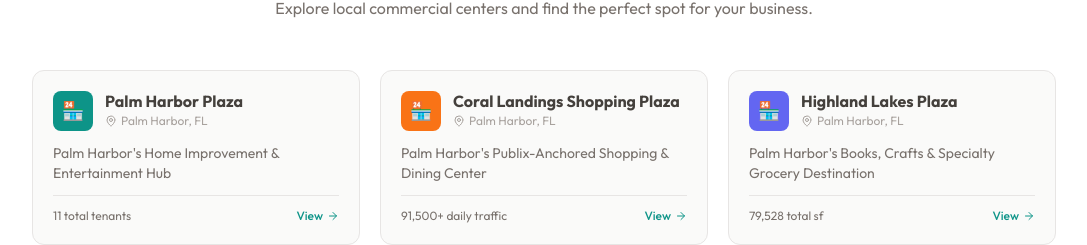
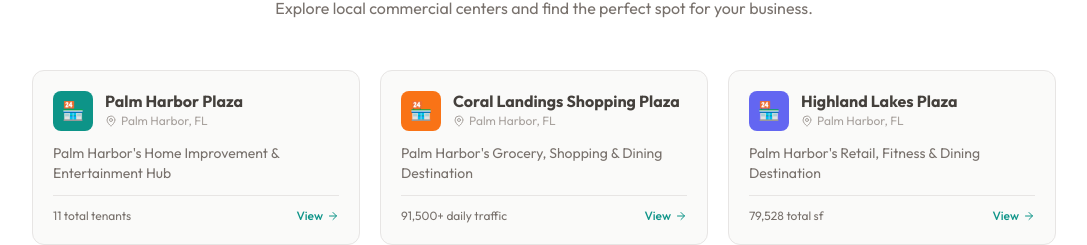
Before and after one commit to stephennewman/newmanpropertiesllc, a Next.js app: page / in a window 1280 px wide. Shown: the part 1251-1496 px from the top of the page, without its empty margins (96-1183 px from the left). Built offline with nearby package versions, Linux system fonts and the light colour scheme.

Commit message:
Update taglines to use category types instead of store names

```diff
--- a/data/properties.ts
+++ b/data/properties.ts
@@ -131,7 +131,7 @@ export const properties: Record<string, PropertyData> = {
   corallandings: {
     slug: "corallandings",
     name: "Coral Landings Shopping Plaza",
-    tagline: "Palm Harbor's Publix-Anchored Shopping & Dining Center",
+    tagline: "Palm Harbor's Grocery, Shopping & Dining Destination",
     description: "Coral Landings is a Publix-anchored neighborhood shopping center in the heart of Palm Harbor's affluent trade area. With over 91,500 vehicles passing daily on US Highway 19, the plaza offers exceptional visibility and a dynamic mix of national retailers, dining, and professional services.",
     address: "33211 US Hwy 19 N",
     city: "Palm Harbor",
@@ -188,7 +188,7 @@ export const properties: Record<string, PropertyData> = {
   highlandlakes: {
     slug: "highlandlakes",
     name: "Highland Lakes Plaza",
-    tagline: "Palm Harbor's Books, Crafts & Specialty Grocery Destination",
+    tagline: "Palm Harbor's Retail, Fitness & Dining Destination",
     description: "Highland Lakes Plaza is an established 79,528 SF retail center anchored by Barnes & Noble and Michaels, with Trader Joe's opening soon. Located on US Highway 19 with excellent visibility and 359 parking spaces, the plaza serves an affluent Palm Harbor community with a diverse tenant mix.",
     address: "33561 US Hwy 19 N",
     city: "Palm Harbor",
```
